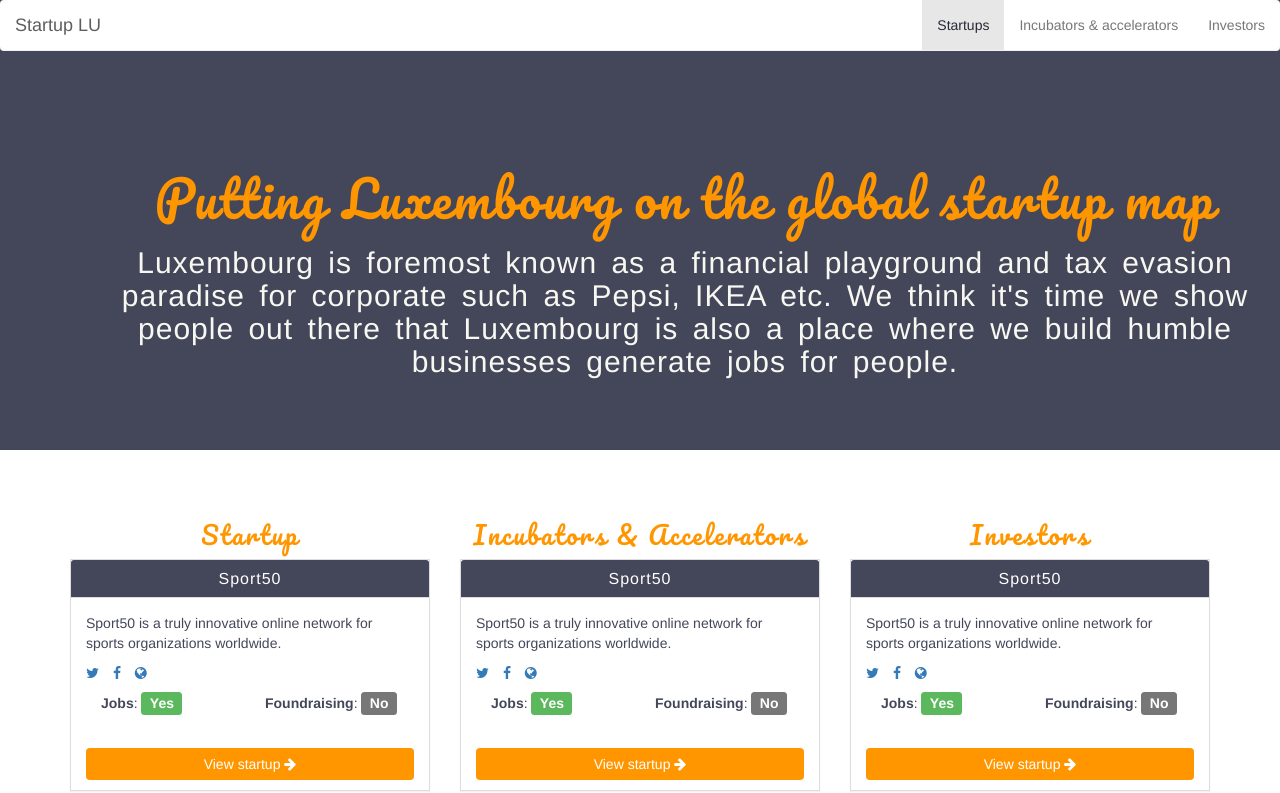
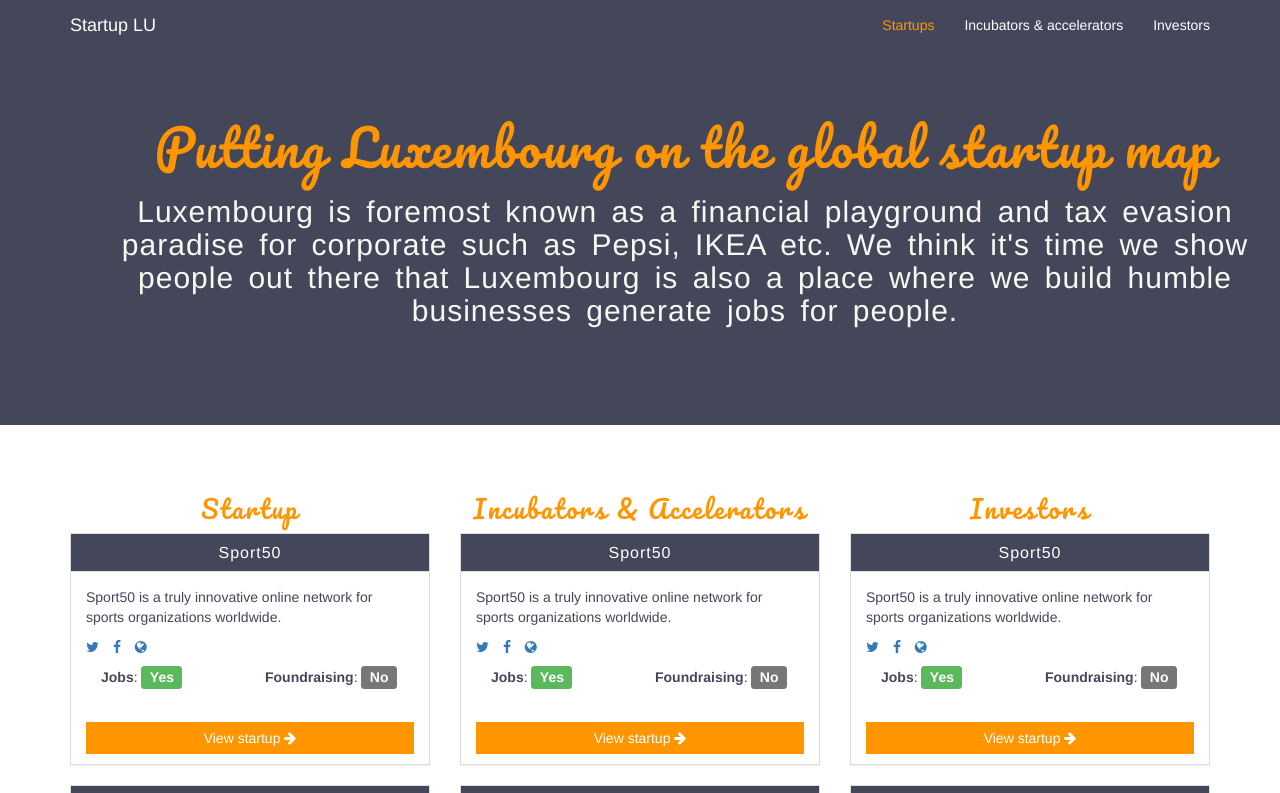
Before and after one commit to cbuchler/startups.lu, a website: page src/index.html in a window 1280 px wide. Shown: the top 793 px of the page. Drawn offline with nearby package versions, Linux system fonts and the light colour scheme.

Commit message:
Update with Charel's suggestions

```diff
--- a/src/assets/css/custom.css
+++ b/src/assets/css/custom.css
@@ -1,3 +1,11 @@
+/* @TODO: use CSS compilator */
+/*
+Author: Annabelle Buffart @yoseihana
+Date: Novembre 2014
+Version: 0.1
+Update:
+*/
+
 .navbar-default {
   background-image: none;
   background-color: white;
@@ -5,10 +13,16 @@
   border-radius: 4px;
   box-shadow: none;
   margin-bottom: 0px;
+  background-color: #44475a;
+  border: 0px;
 }
 
-.container{
-  margin-top: 51px;
+.navbar-default .navbar-nav>li>a, .navbar-default .navbar-brand{
+  color: white;
+}
+
+.navbar-default .navbar-nav>li>a:hover, .navbar-default .navbar-nav>li>a:focus{
+  color: #FF9600;
 }
 
 .content{
@@ -16,13 +30,15 @@
 }
 
 .navbar-default .navbar-nav>.active>a, .navbar-default .navbar-nav>.active>a:hover, .navbar-default .navbar-nav>.active>a:focus{
-  color: #282a36;
+  color: #FF9600;
+  background-color: transparent;
 }
 
 .intro{
   background-color: #44475a;
-  height: 450px;
+  height: 425px;
   padding: 100px;
+  margin-bottom: 50px;
 }
 
 h1{
@@ -59,6 +75,7 @@
 
 .panel-default>.panel-heading{
   background-color: #44475a;
+  border-radius: 0px;
 }
 
 .panel-title{
@@ -79,6 +96,7 @@
   border: none;
   font-family: "Helvetica Neue", "Helvetica", "Arial", sans-serif;
   color: white;
+  border-radius: 0px;
 }
 
 .label{
--- a/src/index.html
+++ b/src/index.html
@@ -16,7 +16,7 @@
 
 		<!-- Navbar -->
 		<nav class="navbar navbar-default navbar-fixed-top" role="navigation">
-			<div class="container-fluid">
+			<div class="container">
 				<div class="navbar-header">
 					<button type="button" class="navbar-toggle" data-toggle="collapse" data-target="#navbar">
 						<span class="sr-only">Toggle navigation</span>
```
